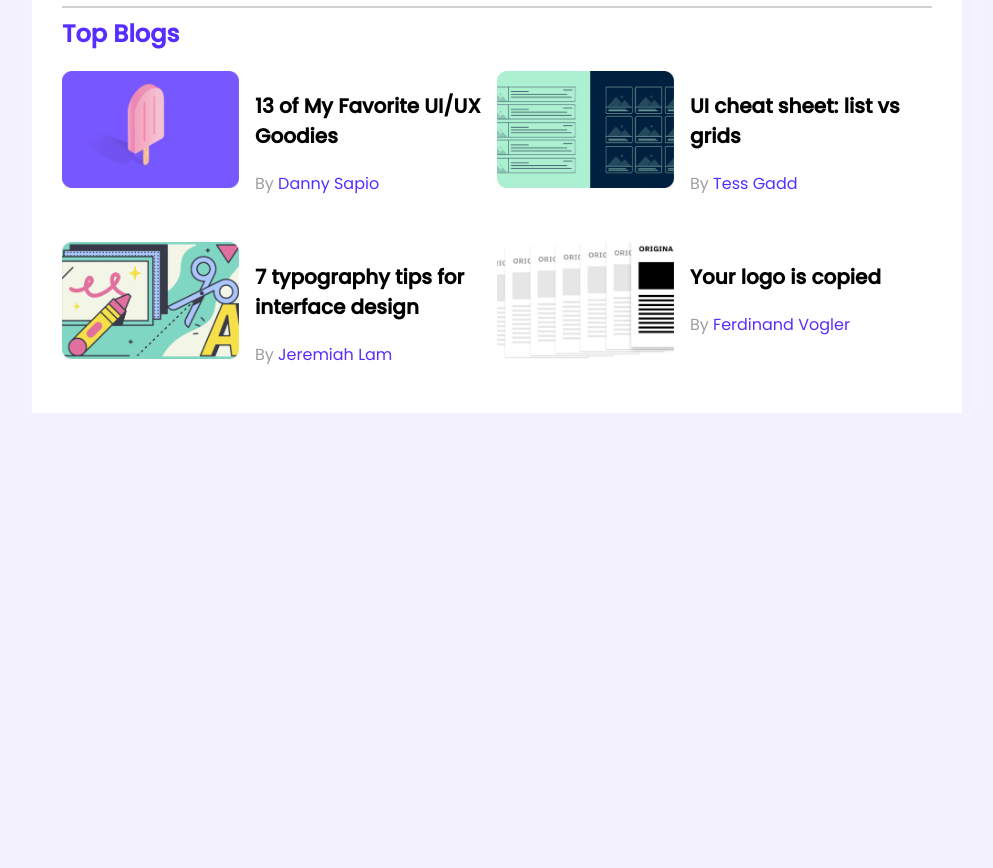
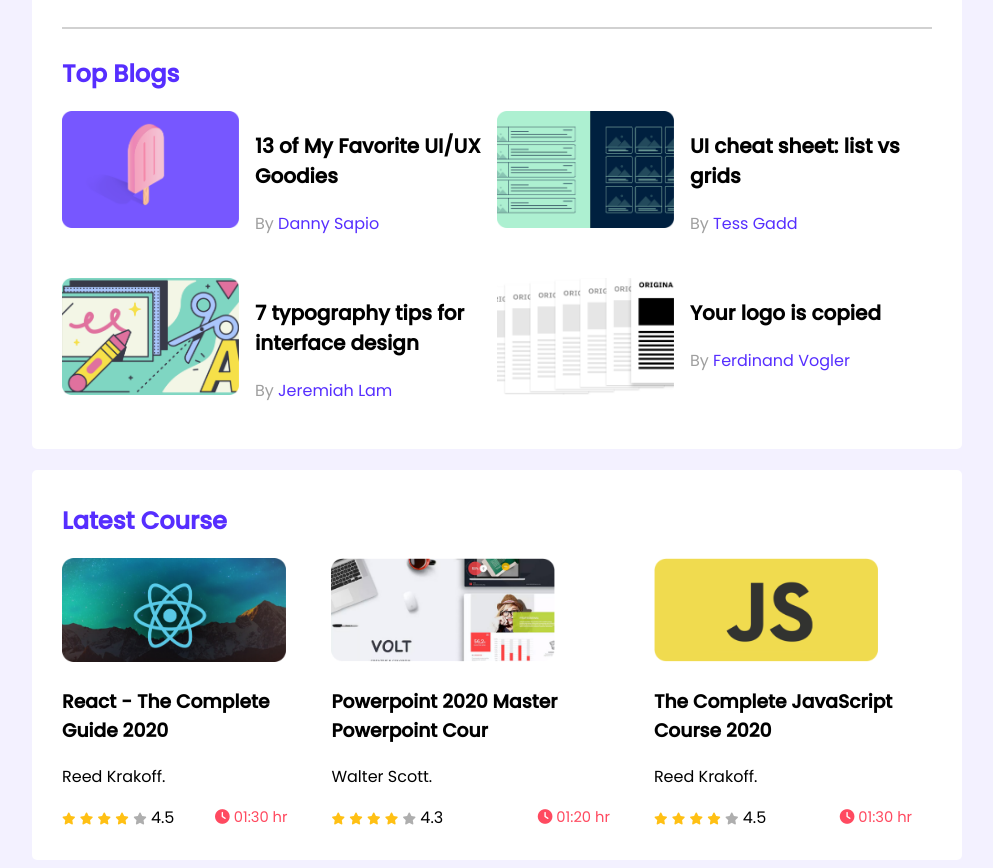
Before and after one commit to shakilsarder/Leader-board-2022, a plain HTML site: page index.html in a window 1280 px wide. Shown: the part 276-1144 px from the top of the page, without its empty margins (143-1136 px from the left). Before the commit the page ends 800 px from the top, so only its background shows below. Drawn offline with Linux system fonts and the light colour scheme.

Commit message:
final code

```diff
--- a/index.html
+++ b/index.html
@@ -5,6 +5,10 @@
     <meta http-equiv="X-UA-Compatible" content="IE=edge">
     <meta name="viewport" content="width=device-width, initial-scale=1.0">
     <title>Leader Board</title>
+
+    <!-- Font awesome -->
+    <script src="https://kit.fontawesome.com/2471aa575a.js" crossorigin="anonymous"></script>
+
     <!-- StyleSheet -->
     <link rel="stylesheet" href="style/style.css">
 </head>
@@ -113,6 +117,85 @@
 
          </section>
 
+         <!-- latest Courses -->
+         <section class="container">
+             <h2 class="section-title">
+                Latest Course
+             </h2>
+             <div class="courses">
+                 <div class="course">
+                    <div class="course-banner">
+                        <img src="images/courses/course-1.png" alt="">
+                    </div>
+                    <div class="course-detail">
+                        <h3 class="course-title"> React - The Complete  Guide 2020</h3>
+                        <p class="course-author">Reed Krakoff.</p>
+                        <div class="course-info">
+                            <div>
+                                <i class="fas fa-star filled"></i>
+                                <i class="fas fa-star filled"></i>
+                                <i class="fas fa-star filled"></i>
+                                <i class="fas fa-star filled"></i>
+                                <i class="fas fa-star empty"></i>
+                                <span>4.5</span>
+                            </div>
+                            <div class="course-duration" >
+                                <i class="fas fa-clock"></i>
+                                01:30 hr
+                            </div>
+                        </div>
+                    </div>
+                 </div>
+
+                 <div class="course">
+                    <div class="course-banner">
+                        <img src="images/courses/course-2.png" alt="">
+                    </div>
+                    <div class="course-detail">
+                        <h3 class="course-title"> Powerpoint 2020 Master Powerpoint Cour</h3>
+                        <p class="course-author">Walter Scott.</p>
+                        <div class="course-info">
+                            <div>
+                                <i class="fas fa-star filled"></i>
+                                <i class="fas fa-star filled"></i>
+                                <i class="fas fa-star filled"></i>
+                                <i class="fas fa-star filled"></i>
+                                <i class="fas fa-star empty"></i>
+                                <span>4.3</span>
+                            </div>
+                            <div class="course-duration" >
+                                <i class="fas fa-clock"></i>
+                                01:20 hr
+                            </div>
+                        </div>
+                    </div>
+                 </div>
+                 <div class="course">
+                    <div class="course-banner">
+                        <img src="images/courses/course-3.png" alt="">
+                    </div>
+                    <div class="course-detail">
+                        <h3 class="course-title"> The Complete JavaScript  Course 2020</h3>
+                        <p class="course-author">Reed Krakoff.</p>
+                        <div class="course-info">
+                            <div>
+                                <i class="fas fa-star filled"></i>
+                                <i class="fas fa-star filled"></i>
+                                <i class="fas fa-star filled"></i>
+                                <i class="fas fa-star filled"></i>
+                                <i class="fas fa-star empty"></i>
+                                <span>4.5</span>
+                            </div>
+                            <div class="course-duration" >
+                                <i class="fas fa-clock"></i>
+                                01:30 hr
+                            </div>
+                        </div>
+                    </div>
+                 </div>
+             </div>
+         </section>
+
      </main>
 
 
--- a/style/style.css
+++ b/style/style.css
@@ -7,13 +7,17 @@
 }
 main {
   display: flex;
-  justify-content: center;
+  /* justify-content: center; */
+  flex-direction: column;
+  align-items: center;
 }
 
 .container {
   background-color: #ffffff;
   width: 870px;
   padding: 30px;
+  margin-top: 21px;
+  border-radius: 5px;
 }
 
 /* top player style  */
@@ -46,13 +50,14 @@
 }
 hr {
   border: 1px solid #d1d1d1;
+  margin-bottom: 27px;
 }
 /* Top blog Styles */
 .blogs {
   display: grid;
   grid-template-columns: repeat(2, 1fr);
   /* grid-template-columns: 1fr 1fr 1fr;  both are same*/
-  grid-row-gap: 30px;
+  grid-row-gap: 26px;
 }
 .blog {
   display: flex;
@@ -76,3 +81,49 @@
   color: #9f9f9f;
   font-size: 16px;
 }
+
+/* Course style  */
+.courses {
+  display: flex;
+  grid-template-columns: repeat(3, 1fr);
+  grid-column-gap: 24px;
+}
+.course .course-banner img {
+  width: 224px;
+  height: 104px;
+}
+.course-info {
+  display: flex;
+  align-items: center;
+  justify-content: space-between;
+}
+.fa-star {
+  font-size: 12px;
+}
+.fa-star.filled {
+  color: #ffc014;
+}
+.fa-star.empty {
+  color: #aeaeae;
+}
+.course-duration {
+  color: #ff4a60;
+  font-size: 14.6913px;
+  margin-right: 20px;
+}
+/* media Queries */
+
+/* for mobile */
+/* @media only screen and (max-width: 688px) {
+  .container {
+    width: 100%;
+  }
+  .players .blogs .courses {
+    grid-template-columns: repeat(1, 1fr);
+  }
+  .player .blog .course {
+    flex-direction: column;
+
+  }
+
+} */
```
